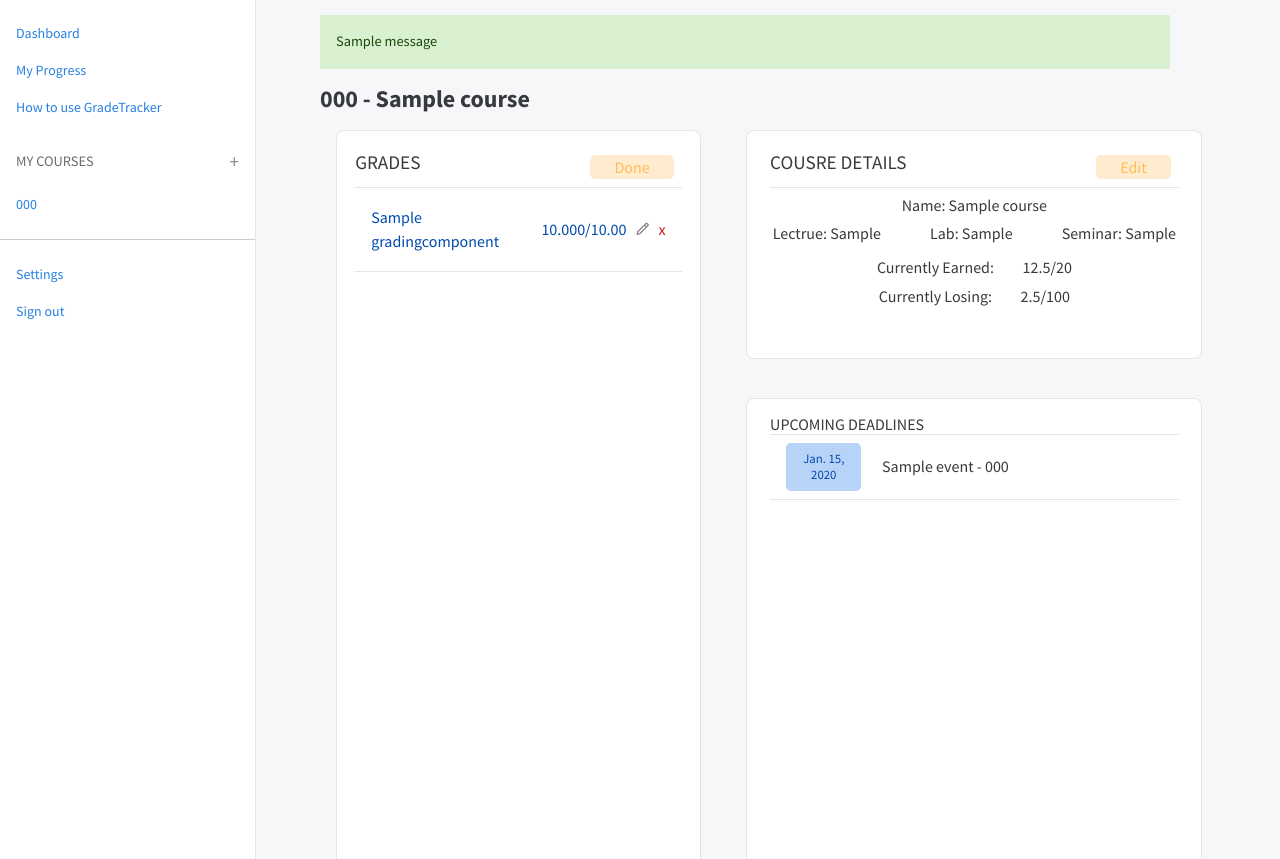
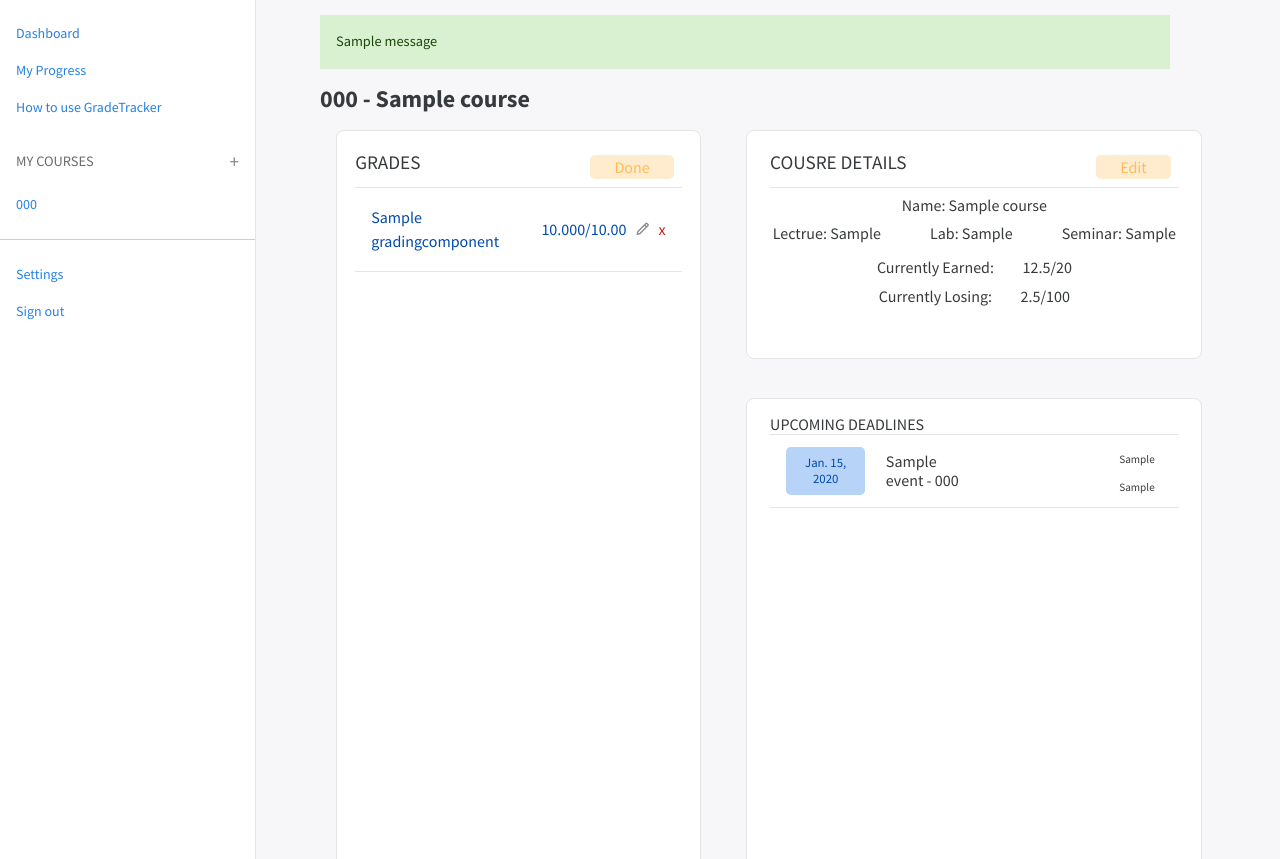
Before and after one commit to podgaietska/GradeTracker-Fullstack-App, a Django app: page /course-home/1/edit-grades in a window 1280 px wide. Shown: the part 55-914 px from the top of the page. Run offline with Django 4.2, Linux system fonts and the light colour scheme; a user stored in the database is signed in; tables that the repository leaves empty hold one stand-in row (values such as "Sample post"); one stand-in notice (Sample message) is shown; some libraries are stand-ins or nearby versions.

Commit message:
categories added to calendar events

```diff
--- a/gradeapp/models.py
+++ b/gradeapp/models.py
@@ -79,7 +79,6 @@ class CourseGradingComponent(models.Model):
         return self.course.code+' - '+self.grading_component.name
 
 class Event(models.Model):
-
     name = models.CharField(max_length=255)
     student_grade = models.IntegerField(null=True, blank=True)
     max_grade = models.IntegerField(null=True, blank=True)
@@ -87,6 +86,10 @@ class Event(models.Model):
     date = models.DateField()
     course = models.ForeignKey(to=Course, on_delete=models.CASCADE)
     owner = models.ForeignKey(to=User, on_delete=models.CASCADE)
+    progress = models.CharField(max_length=100, null=True, blank=True)
+    progress_style = models.CharField(max_length=100, null=True, blank=True, default=None)
+    category = models.CharField(max_length=100, null=True, blank=True)
+    category_style = models.CharField(max_length=100, null=True, blank=True, default=None)
 
     def __str__(self):
         return self.name
--- a/gradeapp/views.py
+++ b/gradeapp/views.py
@@ -202,6 +202,8 @@ def course_home(request, course_id):
         return render(request, 'gradeapp/course_home.html', context)
 
 def add_instance(request, grading_component_id):
+    progress_options = Progress.objects.all()
+    category_options = Category.objects.all()
     component = CourseGradingComponent.objects.get(pk=grading_component_id)
     is_exam = False
 
@@ -212,6 +214,8 @@ def add_instance(request, grading_component_id):
         'component': component,
         'values': request.POST,
         'is_exam': is_exam,
+        'progress_options': progress_options,
+        'category_options': category_options,
     }
 
     if request.method == 'GET':
@@ -221,6 +225,16 @@ def add_instance(request, grading_component_id):
         grading_component = component.grading_component
         course = component.course
         name = grading_component.name
+        progress = request.POST['progress']
+        styling = {'Not Started': 'not-started', 'In Progress': 'in-progress', 'Finished': 'finished', 'Cancelled': 'cancelled', 'Urgent!': 'urgent', None: None}
+        category = request.POST['category']
+        category_styling = {'Urgent!': 'urgent', 'Important!': 'cancelled', None: None}
+
+        if progress == '-':
+            progress = None
+
+        if category == '-':
+            category = None
 
         if not is_exam:
             name = request.POST['name']
@@ -255,7 +269,11 @@ def add_instance(request, grading_component_id):
             grading_component = grading_component,
             date = date,
             course = course,
-            owner = request.user
+            owner = request.user,
+            progress = progress,
+            progress_style = styling[progress],
+            category = category,
+            category_style = category_styling[category],
         )
         event.save()
 
@@ -266,6 +284,8 @@ def edit_instance(request, event_id):
     event = Event.objects.get(pk=event_id)
     course = event.course
     grading_component = event.grading_component
+    progress_options = Progress.objects.all()
+    category_options = Category.objects.all()
 
     context = {
         'edit_instance': True,
@@ -273,6 +293,8 @@ def edit_instance(request, event_id):
         'grading_component': grading_component,
         'event': event,
         'course': course.code,
+        'progress_options': progress_options,
+        'category_options': category_options,
     }
 
     if request.method == 'GET':
@@ -287,6 +309,17 @@ def edit_instance(request, event_id):
         formatted_date = input_date
         student_grade = request.POST['student-grade']
         max_grade = request.POST['max-grade']
+
+        progress = request.POST['progress']
+        styling = {'Not Started': 'not-started', 'In Progress': 'in-progress', 'Finished': 'finished', 'Cancelled': 'cancelled', 'Urgent!': 'urgent', None: None}
+        category = request.POST['category']
+        category_styling = {'Urgent!': 'urgent', 'Important!': 'cancelled', None: None}
+
+        if progress == '-':
+            progress = None
+
+        if category == '-':
+            category = None
 
         if not formatted_date or formatted_date == '':
             formatted_date = None;
@@ -321,6 +354,10 @@ def edit_instance(request, event_id):
         event.grading_component = grading_component
         event.date = formatted_date
         event.course = course
+        event.progress = progress
+        event.progress_style = styling[progress]
+        event.category = category
+        event.category_style = category_styling[category]
 
         event.save()
 
--- a/gradetracker/static/css/style.css
+++ b/gradetracker/static/css/style.css
@@ -433,6 +433,7 @@
     display: flex;
     flex-direction: row;
     align-items: center;
+    justify-content: space-between;
     padding: 0.5rem 1rem;
     width: 100%;
     height: fit-content;
@@ -440,8 +441,15 @@
     position: relative;
 }
 
+.calendar-event-left{
+    display: flex;
+    flex-direction: row;
+    align-items: center;
+    width: 70%;
+}
+
 .calendar-event-date{
-    width: 20%;
+    width: 30%;
     height: 3rem;
     padding: 0.5rem;
     display: flex;
@@ -461,7 +469,7 @@
 
 .calendar-event-info h6{
     margin-left: 10%;
-    width: 100%;
+    width: 70%;
 }
 
 .calendar-event-info p{
@@ -473,6 +481,13 @@
     text-align: center;
     display: flex;
     flex-direction: column;
+}
+
+.tags-calendar{
+    display: flex;
+    flex-direction: column;
+    align-items: flex-end;
+    justify-content: center;
 }
 
 /* Grades Window */
@@ -953,5 +968,5 @@
 /* Add Instance */
 
 .add-window-card.instance{
-    max-height: 25rem;
+    max-height: 35rem;
 }
--- a/templates/partials/_deadlines.html
+++ b/templates/partials/_deadlines.html
@@ -5,12 +5,24 @@
         <div class="view-window-body">
             {% for event in events %}
             <div class="calendar-event">
-                <div class="calendar-event-date">
-                    <h6>{{ event.date }}</h6>
+                <div class="calendar-event-left">
+                    <div class="calendar-event-date">
+                        <h6>{{ event.date }}</h6>
+                    </div>
+                    <div class="calendar-event-info">
+                        <h6>{{ event.name }} - {{event.course.code}}</h6>
+                        <!-- <p>{{ event.due_time }}</p> -->
+                    </div>
                 </div>
-                <div class="calendar-event-info">
-                    <h6>{{ event.name }} - {{event.course.code}}</h6>
-                    <p>{{ event.due_time }}</p>
+                <div class="calendar-event-right">
+                    <div class="tags-calendar">
+                        {% if event.progress %}
+                        <div class="todo-progress {{event.progress_style}}">{{event.progress}}</div>
+                        {% endif %}
+                        {% if event.category %}
+                        <div class="todo-category {{event.category_style}}">{{event.category}}</div>
+                        {% endif %}
+                    </div>
                 </div>
             </div>
             {% endfor %}
```
Also changed, not shown: templates/gradeapp/edit_instance.html (+22 -0 lines), gradeapp/migrations/0017_event_category_event_category_style_event_progress_and_more.py (added).
